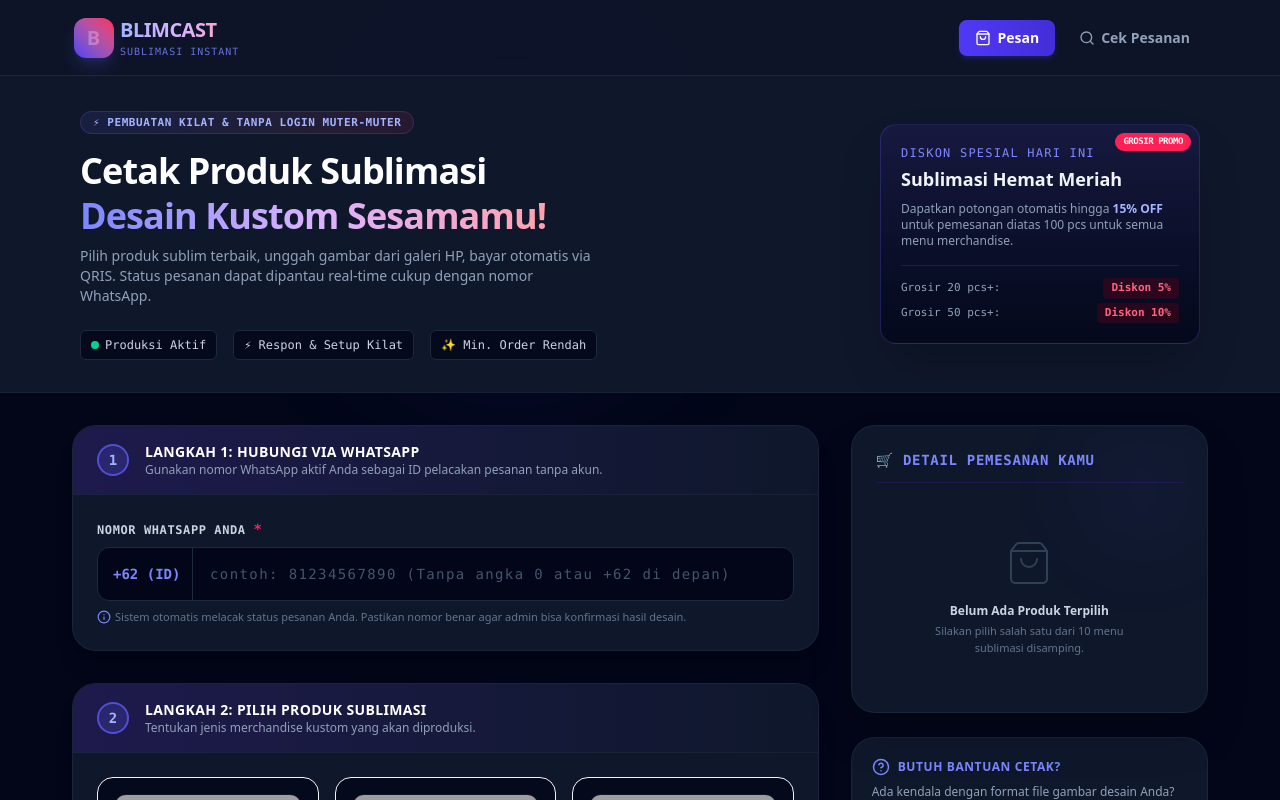
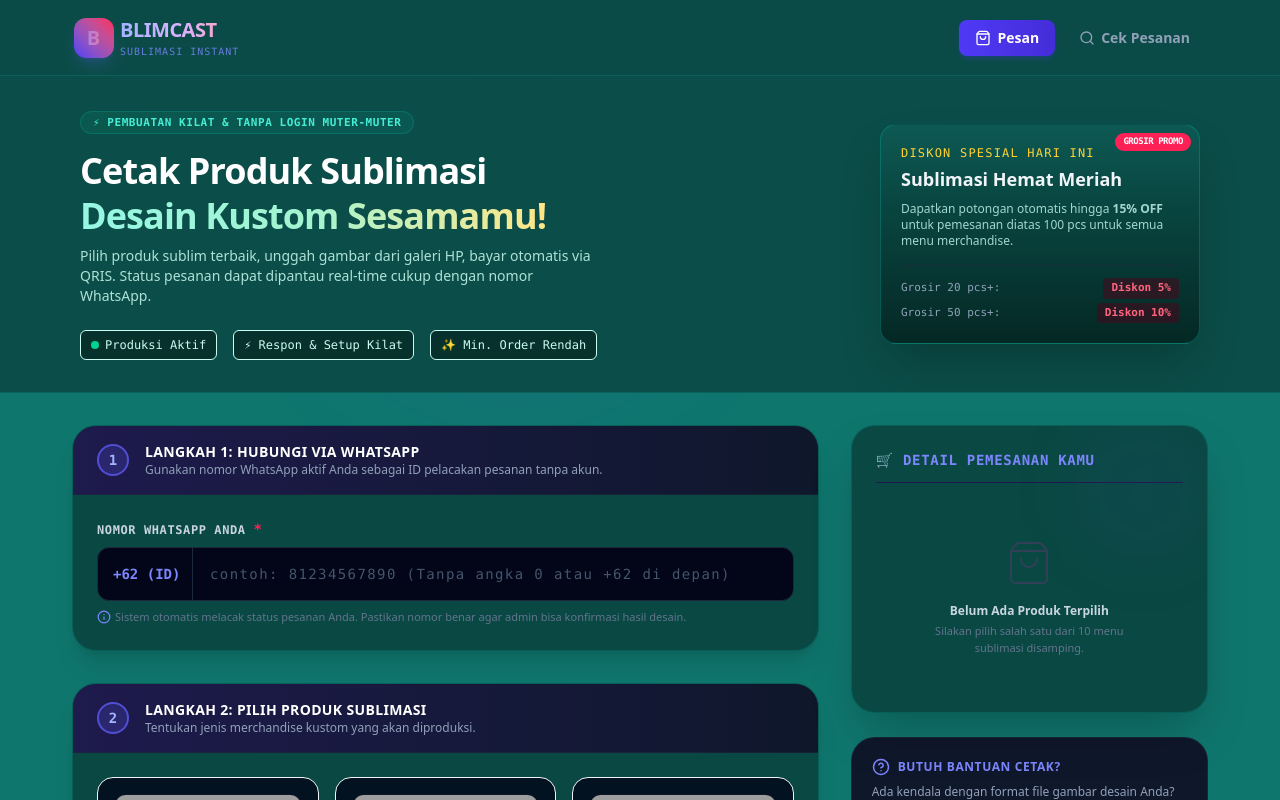
Before and after one commit to Luceannn191/BlimeCast, a React (Vite) app: page / in a window 1280 px wide. Shown: the top 800 px of the page. Built offline with nearby package versions, Linux system fonts and the light colour scheme; grey boxes are pictures that could not be loaded.

Commit message:
feat: integrate WhatsApp order notification
- Automate redirect to WhatsApp upon successful order
- Apply new teal-based branding to UI and meta tags

```diff
--- a/index.html
+++ b/index.html
@@ -1,11 +1,11 @@
 <!doctype html>
-<html lang="en" style="background-color: #020617; overflow-x: hidden; width: 100%;">
+<html lang="en" style="background-color: #0f766e; overflow-x: hidden; width: 100%;">
   <head>
     <meta charset="UTF-8" />
     <meta name="viewport" content="width=device-width, initial-scale=1.0" />
-    <title>My Google AI Studio App</title>
+    <title>Blimcast Sublimasi | Portal Instant</title>
   </head>
-  <body style="background-color: #020617; overflow-x: hidden; width: 100%; margin: 0;">
+  <body style="background-color: #0f766e; overflow-x: hidden; width: 100%; margin: 0;">
     <div id="root"></div>
     <script type="module" src="/src/main.tsx"></script>
   </body>
--- a/src/App.tsx
+++ b/src/App.tsx
@@ -361,6 +361,17 @@
 
          // Save current order success to show screen
          setRecentOrderSuccess(newOrder);
+
+         // Automatically send notification to admin by opening WhatsApp link
+         const waUrl = getWhatsAppMessageLink(newOrder);
+         setTimeout(() => {
+           try {
+             window.open(waUrl, '_blank');
+           } catch (err) {
+             window.location.href = waUrl;
+           }
+         }, 1500);
+
        } catch (error) {
          console.error('Terjadi eror saat menyimpan pesanan:', error);
        } finally {
@@ -470,20 +481,20 @@
   };
 
   return (
-    <div className="min-h-screen bg-slate-950 text-slate-100 font-sans selection:bg-indigo-500 selection:text-white pb-16 w-full max-w-full overflow-x-hidden relative">
+    <div className="min-h-screen bg-[#0f766e] text-slate-100 font-sans selection:bg-teal-500 selection:text-white pb-16 w-full max-w-full overflow-x-hidden relative">
 
       {/* GLOW DECORATIONS IN TOP-UP PORTAL STYLE */}
       <div className="absolute top-0 left-1/4 w-96 h-96 bg-indigo-600/10 rounded-full blur-3xl pointer-events-none" />
       <div className="absolute top-1/3 right-1/4 w-80 h-80 bg-rose-600/5 rounded-full blur-3xl pointer-events-none" />
 
       {/* HEADER / NAVIGATION BAR */}
-      <header className="sticky top-0 z-40 bg-slate-900/90 backdrop-blur-md border-b border-slate-800 w-full overflow-hidden">
+      <header className="sticky top-0 z-40 bg-[#0a4843]/90 backdrop-blur-md border-b border-teal-500/20 w-full overflow-hidden">
         <div className="max-w-6xl mx-auto px-2.5 xs:px-4 py-3 md:py-4 flex items-center justify-between gap-1.5 xs:gap-3">
 
           {/* Logo Brand */}
           <div className="flex items-center gap-1.5 xs:gap-2.5 cursor-pointer shrink-0" onClick={() => { setCurrentTab('checkout'); setRecentOrderSuccess(null); }}>
             <div className="w-8 h-8 md:w-10 md:h-10 rounded-xl bg-gradient-to-tr from-indigo-600 to-rose-500 p-[2px] shadow-lg shadow-indigo-500/20 shrink-0">
-              <div className="w-full h-full bg-slate-950 rounded-[10px] flex items-center justify-center font-extrabold text-transparent bg-clip-text bg-gradient-to-r from-indigo-400 to-rose-400 text-sm md:text-xl tracking-wider select-none">
+              <div className="w-full h-full bg-[#052b27] rounded-[10px] flex items-center justify-center font-extrabold text-transparent bg-clip-text bg-gradient-to-r from-indigo-400 to-rose-400 text-sm md:text-xl tracking-wider select-none">
                 B
               </div>
             </div>
@@ -544,45 +555,45 @@
 
       {/* Hero Announcement & Fast Stats for Game Top-up site feeling */}
       {currentTab === 'checkout' && !recentOrderSuccess && (
-        <section className="bg-slate-900 border-b border-slate-800/60 py-8 relative overflow-hidden">
+        <section className="bg-[#0b4d48] border-b border-teal-500/20 py-8 relative overflow-hidden">
           <div className="max-w-6xl mx-auto px-4 flex flex-col md:flex-row items-center justify-between gap-6 relative">
             <div className="max-w-xl text-center md:text-left">
-              <span className="px-3 py-1 bg-gradient-to-r from-indigo-500/10 to-rose-500/10 text-indigo-300 text-[11px] font-mono font-bold tracking-wider uppercase rounded-full border border-indigo-500/25">
+              <span className="px-3 py-1 bg-gradient-to-r from-emerald-500/10 to-teal-500/10 text-teal-300 text-[11px] font-mono font-bold tracking-wider uppercase rounded-full border border-teal-500/25">
                 ⚡ Pembuatan Kilat & Tanpa Login Muter-Muter
               </span>
               <h2 className="text-3xl md:text-4xl font-black text-white mt-4 tracking-tight leading-tight">
                 Cetak Produk Sublimasi <br/>
-                <span className="text-transparent bg-clip-text bg-gradient-to-r from-indigo-400 via-purple-300 to-rose-300">
+                <span className="text-transparent bg-clip-text bg-gradient-to-r from-teal-200 via-emerald-200 to-amber-200">
                   Desain Kustom Sesamamu!
                 </span>
               </h2>
-              <p className="text-sm text-slate-400 mt-2 max-w-lg">
+              <p className="text-sm text-teal-100/85 mt-2 max-w-lg">
                 Pilih produk sublim terbaik, unggah gambar dari galeri HP, bayar otomatis via QRIS. Status pesanan dapat dipantau real-time cukup dengan nomor WhatsApp.
               </p>
 
               <div className="flex flex-wrap gap-4 mt-6 justify-center md:justify-start text-xs font-mono">
-                <div className="flex items-center gap-1.5 text-slate-300 bg-slate-950/80 px-2.5 py-1.5 rounded-md border border-slate-800">
+                <div className="flex items-center gap-1.5 text-teal-100 bg-[#052b27]/80 px-2.5 py-1.5 rounded-md border border-teal-750">
                   <span className="w-2 h-2 rounded-full bg-emerald-400 animate-pulse"></span>
                   <span>Produksi Aktif</span>
                 </div>
-                <div className="flex items-center gap-1.5 text-slate-300 bg-slate-950/80 px-2.5 py-1.5 rounded-md border border-slate-800">
+                <div className="flex items-center gap-1.5 text-teal-100 bg-[#052b27]/80 px-2.5 py-1.5 rounded-md border border-teal-750">
                   <span>⚡ Respon & Setup Kilat</span>
                 </div>
-                <div className="flex items-center gap-1.5 text-slate-300 bg-slate-950/80 px-2.5 py-1.5 rounded-md border border-slate-800">
+                <div className="flex items-center gap-1.5 text-teal-100 bg-[#052b27]/80 px-2.5 py-1.5 rounded-md border border-teal-750">
                   <span>✨ Min. Order Rendah</span>
                 </div>
               </div>
             </div>
 
             {/* Simulated Fast Promo Card */}
-            <div className="w-full md:w-80 bg-gradient-to-b from-indigo-950/60 to-slate-950/80 p-5 rounded-2xl border border-indigo-500/25 relative flex flex-col justify-between shadow-2xl">
+            <div className="w-full md:w-80 bg-gradient-to-b from-[#0e5c56]/80 to-[#042421]/90 p-5 rounded-2xl border border-teal-500/30 relative flex flex-col justify-between shadow-2xl">
               <div className="absolute top-2 right-2 bg-rose-500 text-white font-mono font-bold text-[9px] px-2 py-0.5 rounded-full uppercase tracking-tighter">
                 Grosir Promo
               </div>
               <div>
-                <p className="text-xs text-indigo-400 font-mono tracking-widest uppercase">Diskon Spesial Hari Ini</p>
+                <p className="text-xs text-amber-300 font-mono tracking-widest uppercase">Diskon Spesial Hari Ini</p>
                 <h3 className="text-lg font-bold text-slate-100 mt-1">Sublimasi Hemat Meriah</h3>
-                <p className="text-xs text-slate-400 mt-2">Dapatkan potongan otomatis hingga <span className="text-indigo-300 font-bold">15% OFF</span> untuk pemesanan diatas 100 pcs untuk semua menu merchandise.</p>
+                <p className="text-xs text-teal-100/80 mt-2">Dapatkan potongan otomatis hingga <span className="text-amber-350 font-bold">15% OFF</span> untuk pemesanan diatas 100 pcs untuk semua menu merchandise.</p>
               </div>
               <div className="mt-4 pt-3 border-t border-slate-800/80 flex items-center justify-between text-[11px] font-mono">
                 <span className="text-slate-400">Grosir 20 pcs+:</span>
@@ -604,7 +615,7 @@
         {/* VIEW 1: RECENT ORDER SUCCESS (SINGLE PAGE SUCCESS WINDOW) */}
         {/* ========================================================= */}
         {recentOrderSuccess && (
-          <div className="max-w-2xl mx-auto bg-slate-900 rounded-3xl border-2 border-emerald-500/40 p-6 md:p-8 relative overflow-hidden shadow-2xl animate-fade-in">
+          <div className="max-w-2xl mx-auto bg-[#0a4843] rounded-3xl border-2 border-emerald-500/40 p-6 md:p-8 relative overflow-hidden shadow-2xl animate-fade-in">
             {/* Success sparkles decor */}
             <div className="absolute -top-12 -right-12 w-40 h-40 bg-emerald-500/10 rounded-full blur-3xl pointer-events-none" />
 
@@ -613,9 +624,18 @@
                 <Check className="w-8 h-8 stroke-[3]" />
               </div>
               <h2 className="text-2xl md:text-3xl font-black text-white">PESANAN BERHASIL DIBUAT!</h2>
-              <p className="text-sm text-slate-300 mt-2 max-w-md mx-auto">
+              <p className="text-sm text-teal-100 mt-2 max-w-md mx-auto">
                 Silakan lakukan pembayaran dan hubungi Admin lewat WhatsApp untuk segera diproses cetak.
               </p>
+
+              {/* Automatic notification notice banner */}
+              <div className="mt-4 p-3.5 bg-emerald-500/10 border border-emerald-500/35 text-emerald-300 rounded-2xl text-[11px] font-medium flex items-center justify-center gap-2 max-w-md mx-auto">
+                <span className="relative flex h-2.5 w-2.5">
+                  <span className="animate-ping absolute inline-flex h-full w-full rounded-full bg-emerald-400 opacity-75"></span>
+                  <span className="relative inline-flex rounded-full h-2.5 w-2.5 bg-emerald-500"></span>
+                </span>
+                <span>Dialihkan otomatis ke WhatsApp Admin untuk kirim notifikasi rincian pesanan...</span>
+              </div>
             </div>
 
             {/* Invoice card content */}
@@ -807,7 +827,7 @@
             <div className="space-y-8 lg:col-span-8">
 
               {/* STEP 1: CUSTOMER WA IDENTIFICATION */}
-              <div className="bg-slate-900 rounded-3xl border border-slate-800/80 overflow-hidden relative shadow-xl">
+              <div className="bg-[#0a4843] rounded-3xl border border-teal-500/20 overflow-hidden relative shadow-xl">
 
                 {/* Visual Step Banner Indicator */}
                 <div className="bg-gradient-to-r from-indigo-950 to-slate-900 px-4 sm:px-6 py-3.5 sm:py-4 border-b border-slate-800/60 flex items-center gap-2.5 sm:gap-4">
@@ -850,7 +870,7 @@
               </div>
 
               {/* STEP 2: SELECT CUSTOM PRODUCTS */}
-              <div id="step-products" className="bg-slate-900 rounded-3xl border border-slate-800/80 overflow-hidden relative shadow-xl">
+              <div id="step-products" className="bg-[#0a4843] rounded-3xl border border-teal-500/20 overflow-hidden relative shadow-xl">
 
                 {/* Visual Step Banner Indicator */}
                 <div className="bg-gradient-to-r from-indigo-950 to-slate-900 px-4 sm:px-6 py-3.5 sm:py-4 border-b border-slate-800/60 flex items-center gap-2.5 sm:gap-4">
@@ -998,7 +1018,7 @@
               </div>
 
               {/* STEP 3: DATA DESIGN UPLOADS (REFS STACK) */}
-              <div ref={step2Ref} className="bg-slate-900 rounded-3xl border border-slate-800/80 overflow-hidden relative shadow-xl">
+              <div ref={step2Ref} className="bg-[#0a4843] rounded-3xl border border-teal-500/20 overflow-hidden relative shadow-xl">
 
                 {/* Visual Step Banner Indicator */}
                 <div className="bg-gradient-to-r from-indigo-950 to-slate-900 px-4 sm:px-6 py-3.5 sm:py-4 border-b border-slate-800/60 flex items-center gap-2.5 sm:gap-4">
@@ -1219,7 +1239,7 @@
               </div>
 
               {/* STEP 4: PAYMENT OPTIONS SELECT */}
-              <div ref={step3Ref} className="bg-slate-900 rounded-3xl border border-slate-800/80 overflow-hidden relative shadow-xl">
+              <div ref={step3Ref} className="bg-[#0a4843] rounded-3xl border border-teal-500/20 overflow-hidden relative shadow-xl">
 
                 {/* Visual Step Banner Indicator */}
                 <div className="bg-gradient-to-r from-indigo-950 to-slate-900 px-4 sm:px-6 py-3.5 sm:py-4 border-b border-slate-800/60 flex items-center gap-2.5 sm:gap-4">
@@ -1279,7 +1299,7 @@
             {/* RIGHT COLUMN: SINGLE-PAGE ESTIMATION & ACTIONS CHECKOUT PANEL */}
             <div className="lg:col-span-4 lg:sticky lg:top-24 space-y-6">
 
-              <div className="bg-slate-900 rounded-3xl border border-slate-800/80 p-4 sm:p-6 shadow-2xl relative overflow-hidden">
+              <div className="bg-[#0a4843] rounded-3xl border border-teal-500/20 p-4 sm:p-6 shadow-2xl relative overflow-hidden">
                 <div className="absolute top-0 right-0 w-32 h-32 bg-indigo-500/5 rounded-full blur-2xl pointer-events-none" />
 
                 <h3 className="text-sm font-extrabold tracking-wider text-indigo-400 font-mono uppercase border-b border-indigo-950 pb-3">
--- a/src/components/AdminPanel.tsx
+++ b/src/components/AdminPanel.tsx
@@ -91,7 +91,7 @@
 
       {/* ADMIN ACCESS VERIFICATION BAR */}
       {!isAdminLogged ? (
-        <div className="max-w-md mx-auto bg-slate-900 rounded-3xl border border-slate-800 p-6 md:p-8 text-center shadow-2xl mt-12">
+        <div className="max-w-md mx-auto bg-[#0a4843] rounded-3xl border border-teal-500/20 p-6 md:p-8 text-center shadow-2xl mt-12">
           <span className="w-12 h-12 rounded-2xl bg-rose-500/10 text-rose-400 flex items-center justify-center mx-auto mb-4 border border-rose-500/20">
             <Lock className="w-6 h-6" />
           </span>
@@ -110,7 +110,7 @@
                 value={adminPinInput}
                 onChange={(e) => setAdminPinInput(e.target.value)}
                 placeholder="Masukkan PIN (Gunakan: 1234)"
-                className="w-full bg-slate-950 border border-slate-850 hover:border-slate-800 focus:border-rose-500 text-white rounded-xl py-3.5 px-4 text-center font-mono tracking-widest placeholder-slate-700 outline-none transition-colors"
+                className="w-full bg-[#052b27] border border-teal-500/20 hover:border-teal-500/40 focus:border-rose-500 text-white rounded-xl py-3.5 px-4 text-center font-mono tracking-widest placeholder-slate-700 outline-none transition-colors"
                 maxLength={8}
                 required
               />
@@ -137,7 +137,7 @@
       ) : (
 
         /* RENDER MAIN ADMIN WORKSTATION BOARD */
-        <div className="bg-slate-900 rounded-3xl border border-slate-800 p-6 md:p-8 shadow-2xl space-y-6 animate-fade-in">
+        <div className="bg-[#0a4843] rounded-3xl border border-teal-500/20 p-6 md:p-8 shadow-2xl space-y-6 animate-fade-in">
 
           {/* ADMIN WORKSTATION HEADER */}
           <div className="flex flex-col sm:flex-row items-start sm:items-center justify-between gap-4 border-b border-slate-800 pb-5">
```
